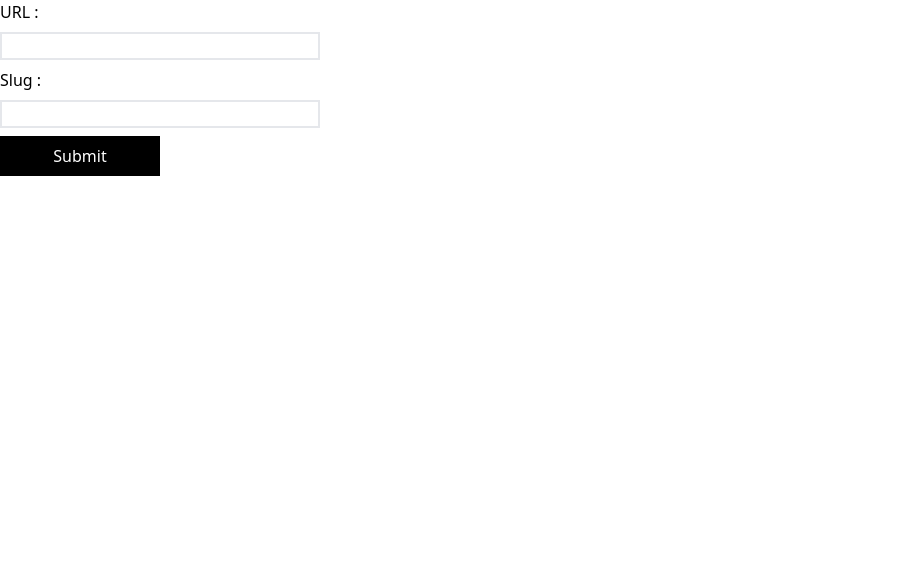
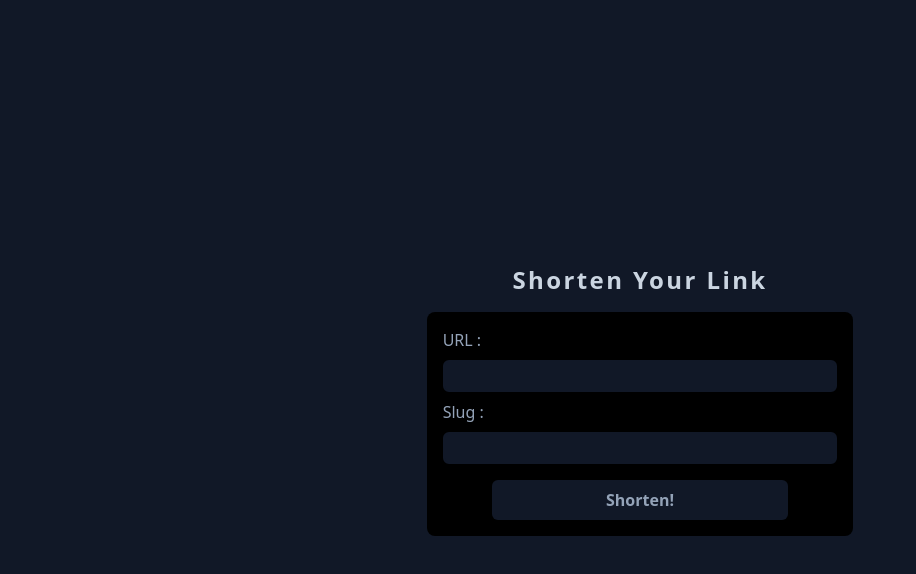
Before and after one commit to akashdoppalapudi/shortl, a Next.js app: page /create in a window 1280 px wide. Shown: the top 574 px of the page, without its empty margins (0-916 px from the left). Built offline with nearby package versions, Linux system fonts and the light colour scheme.

Commit message:
added basic UI

```diff
--- a/components/ShortLinkForm.tsx
+++ b/components/ShortLinkForm.tsx
@@ -14,27 +14,33 @@ const ShortLinkForm = (props: ShortLinkFormProps) => {
 		props.onSubmit(shortLink);
 	};
 	return (
-		<>
-			<form className="flex flex-col w-1/4 gap-2" onSubmit={submitHandler}>
+		<div className="bg-black p-4 text-slate-400 font-medium rounded-lg">
+			<form
+				className="flex flex-col w-full gap-2 bg-black"
+				onSubmit={submitHandler}
+			>
 				<label>URL : </label>
 				<input
 					type="text"
-					className="border-2"
+					className="border-2 border-gray-900 focus:outline-none focus:border-gray-600 rounded-md bg-gray-900 h-8"
 					value={shortLink.url}
 					onChange={(e) => setShortLink({ ...shortLink, url: e.target.value })}
 				/>
 				<label>Slug : </label>
 				<input
 					type="text"
-					className="border-2"
+					className="border-2 border-gray-900 focus:outline-none focus:border-gray-600 rounded-md bg-gray-900 h-8"
 					value={shortLink.slug}
 					onChange={(e) => setShortLink({ ...shortLink, slug: e.target.value })}
 				/>
-				<button type="submit" className="p-2 text-white bg-black w-1/2">
-					Submit
+				<button
+					type="submit"
+					className="mx-auto mt-2 p-2 bg-gray-900 font-semibold rounded-md w-3/4 hover:opacity-95"
+				>
+					Shorten!
 				</button>
 			</form>
-		</>
+		</div>
 	);
 };
 
--- a/pages/create.tsx
+++ b/pages/create.tsx
@@ -13,12 +13,17 @@ const submitHandler = async (shortLink: ShortLinkCreate) => {
 
 const Create: NextPage = () => {
 	return (
-		<>
-			<ShortLinkForm
-				shortLink={{ url: '', slug: '' }}
-				onSubmit={submitHandler}
-			/>
-		</>
+		<div className="h-screen flex justify-center bg-gray-900">
+			<div className="w-11/12 md:w-1/3 flex flex-col justify-center">
+				<h3 className="text-center text-slate-300 text-2xl tracking-widest font-bold mb-4">
+					Shorten Your Link
+				</h3>
+				<ShortLinkForm
+					shortLink={{ url: '', slug: '' }}
+					onSubmit={submitHandler}
+				/>
+			</div>
+		</div>
 	);
 };
 
```
